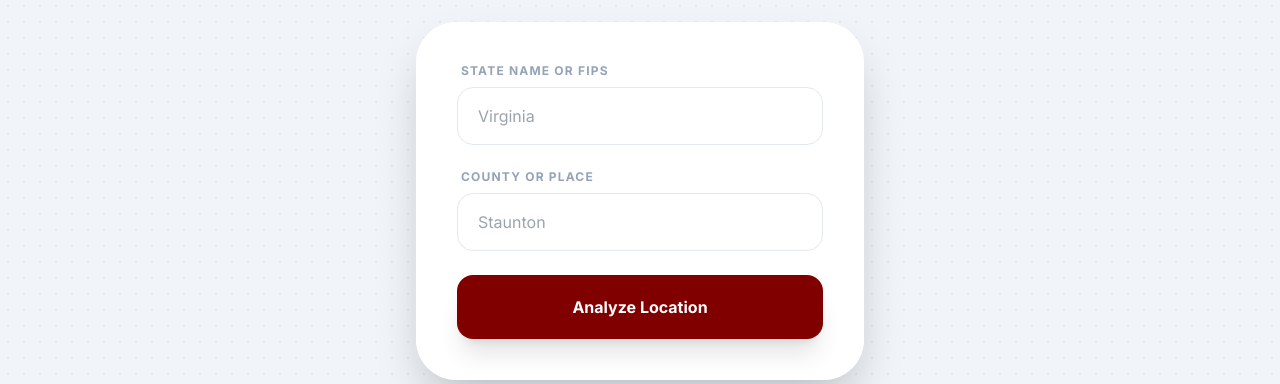
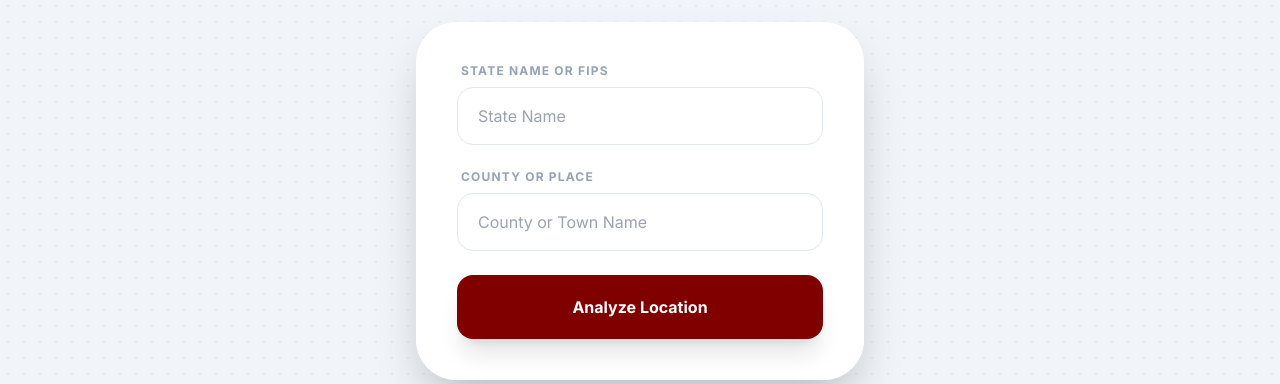
Before and after one commit to PurabJainCLT/hackviolet-2026, a Flask app: page / in a window 1280 px wide. Shown: the part 274-658 px from the top of the page. Run offline with Flask 3, Linux system fonts and the light colour scheme; some libraries are stand-ins or nearby versions.

Commit message:
Changing placeholder names
Making sure users know where to write the different data

```diff
--- a/app.py
+++ b/app.py
@@ -34,7 +34,7 @@ def home():
 
 @app.route("/paygap")
 def paygap_form():
-    state_input = request.args.get("state", "").strip()
+    state_input = request.args.get("state", "").strip().title()
     place_input = request.args.get("county", "").strip().lower()
 
     state_fips = STATE_FIPS.get(state_input) or state_input
--- a/templates/index.html
+++ b/templates/index.html
@@ -26,13 +26,13 @@
             <form action="/paygap" method="get" class="space-y-6">
                 <div>
                     <label class="block text-xs font-bold text-slate-400 uppercase tracking-widest mb-2 ml-1">State Name or FIPS</label>
-                    <input type="text" name="state" required placeholder="Virginia"
+                    <input type="text" name="state" required placeholder="State Name"
                         class="w-full px-5 py-4 rounded-2xl border border-slate-200 focus:ring-4 focus:ring-red-900/5 focus:border-[#800000] outline-none transition-all">
                 </div>
 
                 <div>
                     <label class="block text-xs font-bold text-slate-400 uppercase tracking-widest mb-2 ml-1">County or Place</label>
-                    <input type="text" name="county" required placeholder="Staunton"
+                    <input type="text" name="county" required placeholder="County or Town Name"
                         class="w-full px-5 py-4 rounded-2xl border border-slate-200 focus:ring-4 focus:ring-red-900/5 focus:border-[#800000] outline-none transition-all">
                 </div>
 
```
